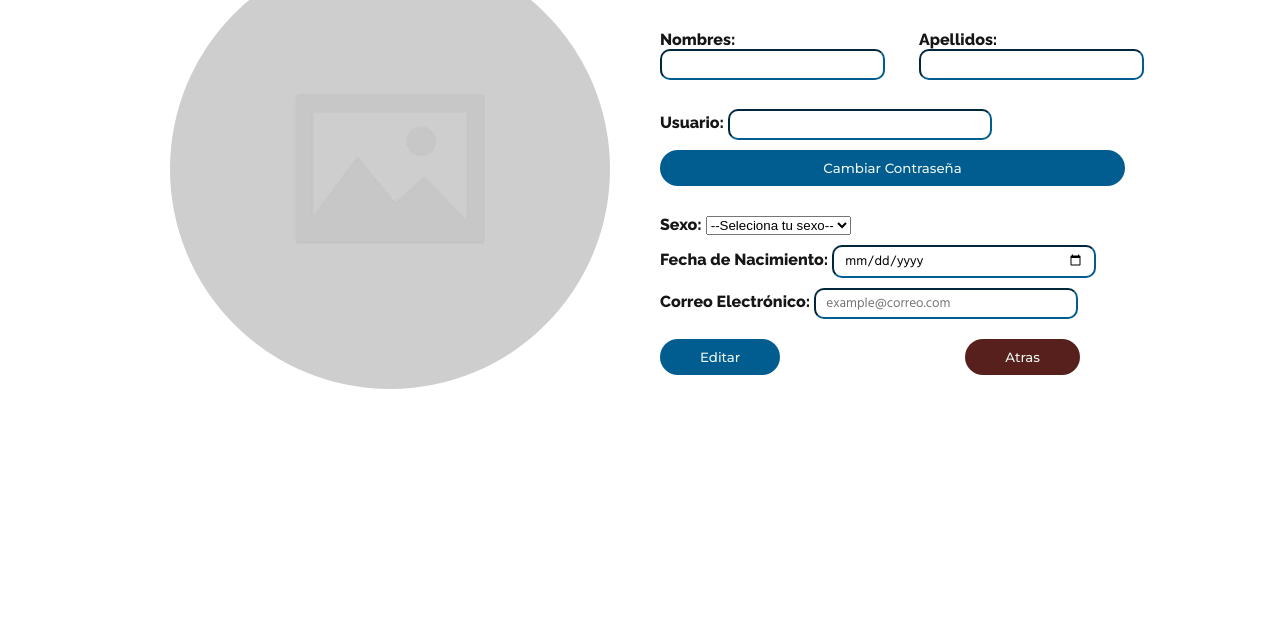
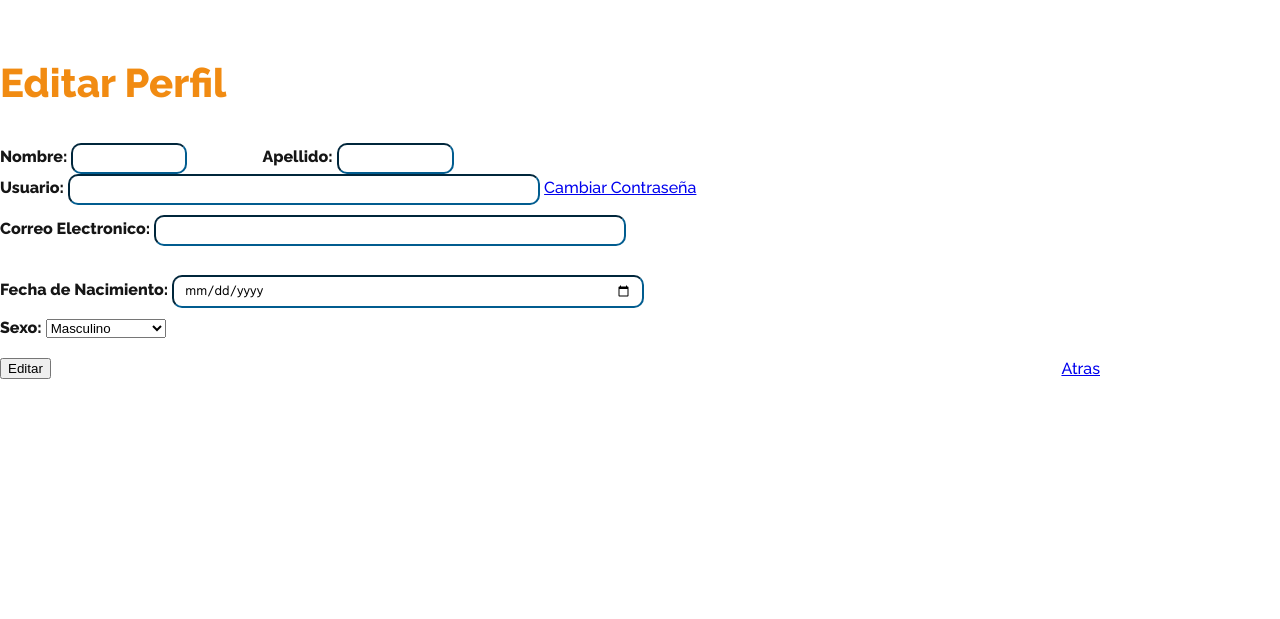
Before and after one commit to SantiagoCh010/Grupo20_Equipo2, a Python web app: template templates/EditarUsuario.html in a window 1280 px wide. Shown: the part 181-800 px from the top of the page. Run offline with Jinja, Linux system fonts and the light colour scheme; the template is opened without the code that fills it, so the values that code supplies are empty; some libraries are stand-ins or nearby versions.

Commit message:
Update EditarUsuario.html

```diff
--- a/templates/EditarUsuario.html
+++ b/templates/EditarUsuario.html
@@ -1,80 +1,77 @@
-<!DOCTYPE html>
-<html lang="es">
-<head>
-    <meta charset="UTF-8">
-    <meta http-equiv="X-UA-Compatible" content="IE=edge">
-    <meta name="viewport" content="width=device-width, initial-scale=1.0">
-    <title>Edición</title>
-    <link rel="icon" type="svg" href="{{url_for('static', filename='icons/Logo.svg')}}">
-    <link rel="stylesheet" type="text/css" href="{{url_for('static', filename='css/EdUsuarioStyle.css')}}">
-</head>
-<body>
+{% extends 'Template.html' %}
+{% block style %}
+    <title>Perfil</title>
+    <link rel="stylesheet" type="text/css" href="{{ url_for('static', filename='css/EditarStyle.css') }}">
+{% endblock %}
 
-    <header class="page-head">
-        <a href="/HomeAdministrador" class="logo">
-            <img src="{{url_for('static', filename='icons/GuapiLogo.svg')}}" alt="Aeropuerto Juan Casiano" height="auto" width="150pt">
-        </a>
-        <nav class="menu">
-            <a href="#" class="menu-link"></a>
-            <a href="#" class="menu-link"></a>
-            <a href="/HomeAdministrador" class="menu-link">
-                Name Surname
-                <img src="{{url_for('static', filename='icons/user.svg')}}" alt="user">
-                <span>BIENVENIDO,</span>
-            </a>
-        </nav>
-    </header>
-
-    <main>
-        <img src="{{url_for('static', filename='imagenes/placeholder-square.jpg')}}" alt="user.svg" class="user">
-        <form class="editarUsuario" method="GET" action="" onsubmit="">
-            <h1>Editar Usuario</h1>
+{% block main %}
+<main>
+    <form class="edicionUsuario" method="POST" enctype="multipart/form-data" action="{{ url_for('editar_usuario',  usuario = item.usuario) }}">
+        <div class="user profile-pic">
+            <img src="{{url_for('static', filename='profile_pics/' + item['img_profile'] )}}" id="profile-pic" width="200" />
+            <label class="overlay">
+                <span>Editar Imagen de Perfil</span>
+                <input id="file" name="profile_file" type="file" onchange="loadFile(event)"/>
+            </label>
+        </div>
+        <div class="editarUsuario">
+            <h1>Editar Perfil</h1>
+            {% if g.usertype != 'usuario' %}
+                <h3>{{ item.usertype }}</h3>
+            {% endif %}
             <div class="form">
                 <div class="name-sur">
-                    <label class="ns">
-                        <span class="titulo">Nombres:</span>
-                        <input type="text" name="name">
+                    <label class="editar div">
+                        <span class="titulo">Nombre:</span>
+                        <input type="text" name="name" id="name" placeholder="{{ item.nombre }}" value="{{ item.nombre }}">
                     </label>
-                    <label class="ns">
-                        <span class="titulo">Apellidos:</span>
-                        <input type="text" name="surname">
+                    <label class="editar div">
+                        <span class="titulo">Apellido:</span>
+                        <input type="text" id="surname" name="surname" placeholder="{{ item.apellido }}" value="{{ item.apellido }}">
                     </label>
                 </div>
+                <div class="user-contraseña">
+                    <label class="editar userName">
+                        <span class="titulo">Usuario:</span>
+                        <input type="text" id="username" name="username" placeholder="{{ item.usuario }}" value="{{ item.usuario }}"
+                        onfocus="mostrarReq('uReq','◦Tener mínimo 6 caractéres<br>◦Tener máximo 30 caractéres<br>◦Tener Números');"
+                        onblur="mostrarReq('uReq', '')">
+                    </label>
+                    <a href="CambiarContraseña.html" class="b Contraseña">Cambiar Contraseña</a>
+                </div>
+                <label class="editar">
+                    <span class="titulo">Correo Electronico:</span>
+                    <input type="text" id="email" name="email" placeholder="{{ item.email }}" value="{{ item.email }}">
+                </label>
+                <span class="warning" id="e-Warning"></span>
                 <br>
-                <label class="registrar">
-                    <span class="titulo">Usuario:</span>
-                    <input type="text" name="username">
+                <label class="editar">
+                    <span class="titulo">Fecha de Nacimiento:</span>
+                    <input type="date" id="birthday" name="birthday" value="{{ item.fecha_nacimiento }}">
                 </label>
-                <a href="/CambiarContraseña" class="registrar">
-                    <button class="bCambiarP" type="button">Cambiar Contraseña</button>
-                </a>
-                <br>
-                <label class="registrar">
+                <label class="editar">
                     <span class="titulo">Sexo:</span>
-                    <select name="sex">
-                        <option value="" selected>--Seleciona tu sexo--</option>
+                    <select id="sex" name="sex">
                         <option value="masculino">Masculino</option>
                         <option value="femenino">Femenino</option>
-                        <option value="null">Prefiero no decir</option>
+                        <option value="noDefinido">Prefiero no decir</option>
                     </select>
                 </label>
-                <label class="registrar">
-                    <span class="titulo">Fecha de Nacimiento:</span>
-                    <input type="date" name="birthday">
-                </label>
-                <label class="registrar">
-                    <span class="titulo">Correo Electrónico:</span>
-                    <input type="email" name="email" placeholder="example@correo.com">
-                </label>
             </div>
+            <input type="hidden" value="{{ item.sexo }}" id=sexo>
             <div class="buttons">
-                <button class="bEditar" type="submit">Editar</button>
-                <button class="bAtras">
-                    <a href="/HomeAdministrador" class="bLink">Atras</a>
-                </button>
+                <button class="b Editar" id="bEditar">Editar</button>
+                {% if g.usertype != 'usuario' %}
+                    <a href="{{ url_for('informacion_admin', user=item.usuario) }}" class="b Atras">Atras</a>
+                {% else %}
+                    <a href="{{ url_for('informacion')}}" class="b Atras">Atras</a>
+                {% endif %}
             </div>
-        </form>
-    </main>
+        </div>
+    </form>
+</main>
+{% endblock %}
 
-</body>
-</html>
+{% block scripts %}
+<script type="text/javascript" src="{{ url_for('static', filename='js/EditarUsuarioScript.js') }}"></script>
+{% endblock %}
```
